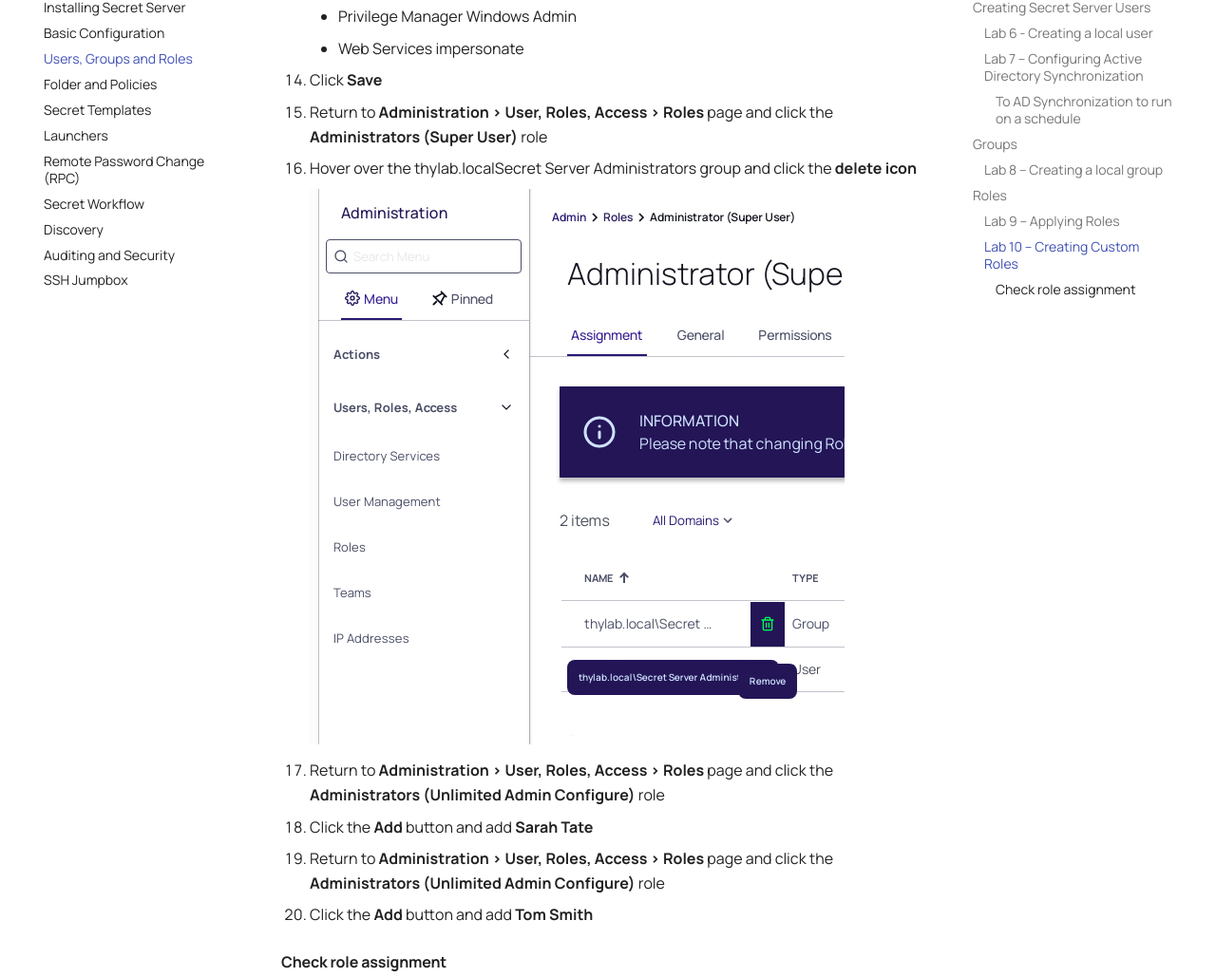
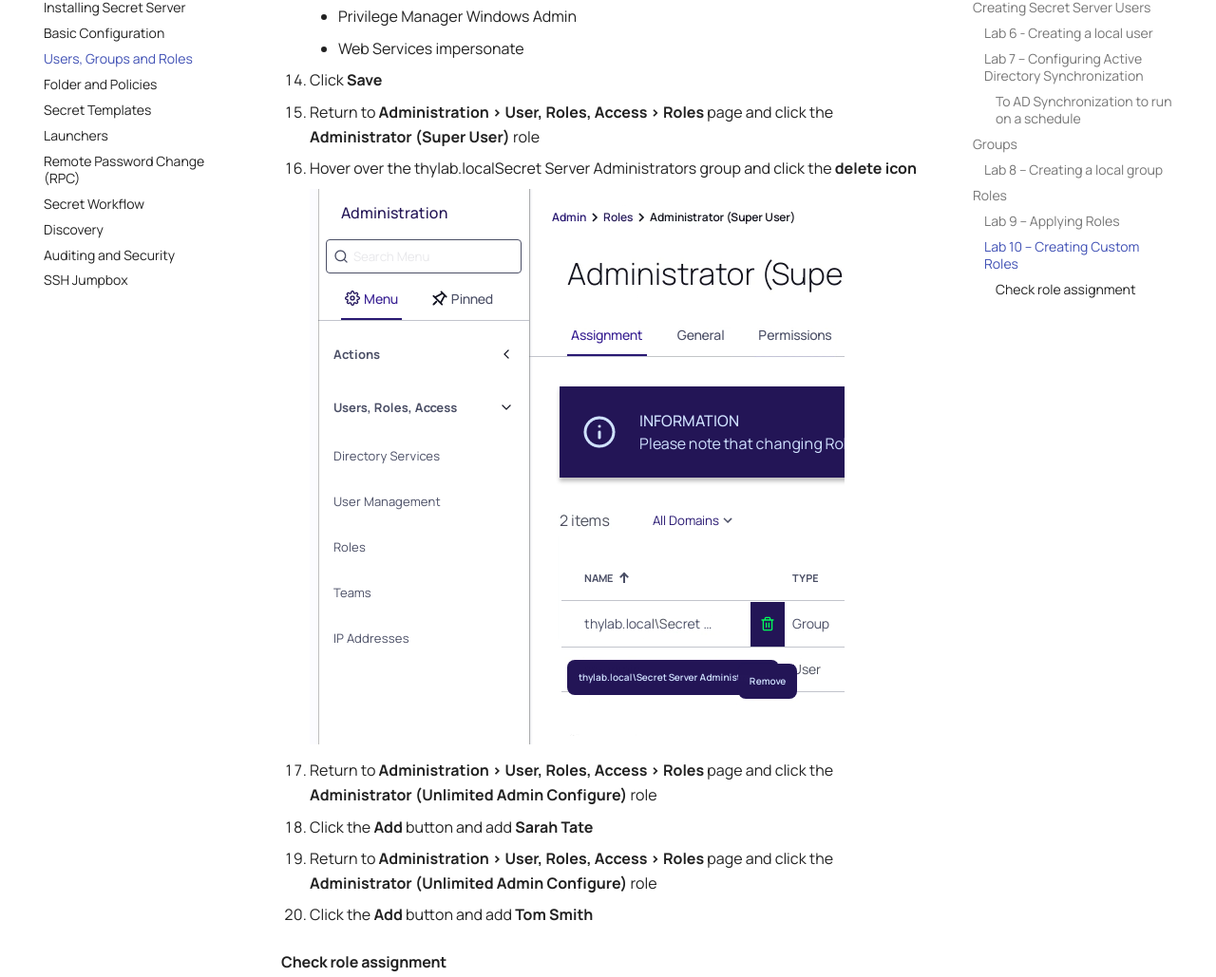
Before and after one commit to wessenstam/secretserver, an MkDocs documentation site: the page built from docs/module3/module3.md, in a window 1280 px wide and 1400 px high, scrolled down 11495 px. Shown: the part 127-1156 px from the top of the window at 95% size. Built offline with MkDocs 1.6.1 and Material for MkDocs 9.7.7, drawn with Linux system fonts in a browser that asks for light colours.

Commit message:
Typos in the labguide

```diff
--- a/docs/module3/module3.md
+++ b/docs/module3/module3.md
@@ -270,17 +270,17 @@
 
 13. Click **Save**
 
-14. Return to **Administration > User, Roles, Access > Roles** page and click the **Administrators (Super User)** role
+14. Return to **Administration > User, Roles, Access > Roles** page and click the **Administrator (Super User)** role
 
 15. Hover over the thylab.localSecret Server Administrators group and click the **delete icon**
 
     ![](images/lab-A-011.png)
 
-16. Return to **Administration > User, Roles, Access > Roles** page and click the **Administrators (Unlimited Admin Configure)** role
+16. Return to **Administration > User, Roles, Access > Roles** page and click the **Administrator (Unlimited Admin Configure)** role
 
 17. Click the **Add** button and add **Sarah Tate**
 
-18. Return to **Administration > User, Roles, Access > Roles** page and click the **Administrators (Unlimited Admin Configure)** role
+18. Return to **Administration > User, Roles, Access > Roles** page and click the **Administrator (Unlimited Admin Configure)** role
 
 19. Click the **Add** button and add **Tom Smith**
 
```
